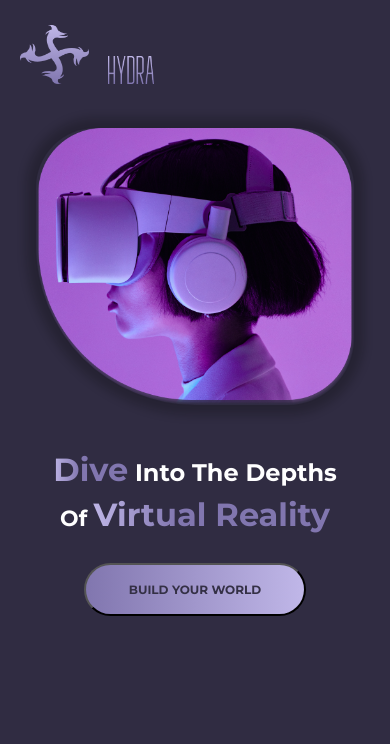
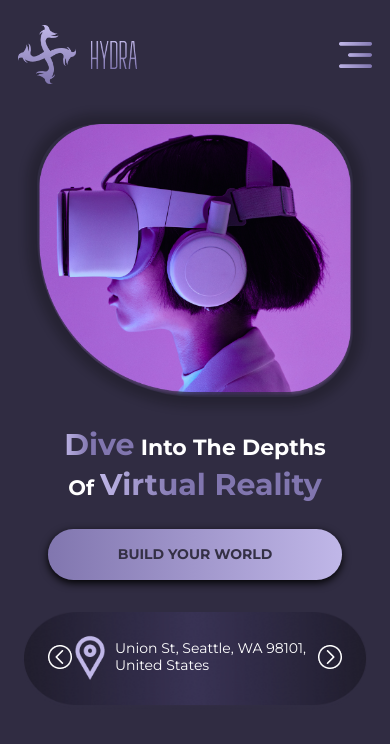
Before and after one commit to victordev86/hydra-vr, a plain HTML site: page index.html in a window 390 px wide. Drawn offline with Linux system fonts and the light colour scheme.

Commit message:
responsive version added

```diff
--- a/index.html
+++ b/index.html
@@ -19,6 +19,8 @@
 
             <img class="hydra" src="./images/HYDRA.png" alt="hydra">
 
+            <img class="menu-mobile" src="./images/menu-button.png" alt="menu-mobile">
+
             <div>
                 <a class="header-link">ABOUT</a>
                 <a class="header-link">SERVICES</a>
@@ -31,6 +33,7 @@
 
                 <button id="join">JOIN HYDRA</button>
             </div>
+
         </header>
 
         <main>
@@ -56,6 +59,8 @@
         <footer>
             <img class="rectangle" src="./images/Rectangle.png">
 
+            <img class="rectangle-mobile" src="./images/Rectangle Mobile.png">
+
             <div class="contacts">
                 <img class="location-img" src="./images/Location-Icon.png" alt="location-icon">
                 <div class="box-location">
@@ -75,6 +80,10 @@
                     <p class="email">Contact@HydraVTech.com</p>
                 </div>
             </div>
+
+            <img class="circle-left" src="/images/circle-left.png">
+
+            <img class="circle-right" src="./images/circle-right.png">
         </footer>
     </div>
 </body>
--- a/style.css
+++ b/style.css
@@ -59,7 +59,17 @@ header {
     background-color: #302C42;
     margin-left: 130px;
     margin-right: 38px;
+    box-shadow: 0px 3px 8px black;
+    border: none;
     cursor: pointer;
+}
+
+#contact-us:hover {
+    background-color: #58536d;
+}
+
+#contact-us:active {
+    background-color: #827a9e;
 }
 
 #join {
@@ -70,6 +80,8 @@ header {
     padding: 17px 34px;
     background: linear-gradient(90deg, #8176AF 0%, #C0B7E8 100%);
     border-radius: 40px;
+    box-shadow: 0px 3px 8px black;
+    border: none;
     cursor: pointer;
 }
 
@@ -140,7 +152,9 @@ p {
     color: #343045;
     background: linear-gradient(90deg, #8176AF 0%, #C0B7E8 100%);
     border-radius: 40px;
+    box-shadow: 0px 3px 8px black;
     padding: 17px 43px;
+    border: none;
     cursor: pointer;
 }
 
@@ -263,6 +277,22 @@ h5 {
     color: #302C42;
 }
 
+.menu-mobile {
+    display: none;
+}
+
+.rectangle-mobile {
+    display: none;
+}
+
+.circle-left {
+    display: none;
+}
+
+.circle-right {
+    display: none;
+}
+
 @media screen and (max-width: 900px) {
 
     .container {
@@ -272,7 +302,7 @@ h5 {
     }
 
     header {
-        display: block;
+        display: flex;
         margin: 25px 0 0 20px;
     }
 
@@ -284,6 +314,7 @@ h5 {
     .hydra {
         width: 46px;
         height: 28px;
+        margin: 0;
     }
 
     .header-link {
@@ -294,6 +325,13 @@ h5 {
         display: none;
     }
 
+    .menu-mobile {
+        display: inline-block;
+        position: relative;
+        margin: 0 20px 0 202px;
+        cursor: pointer;
+    }
+
     main {
         display: block;
     }
@@ -301,8 +339,8 @@ h5 {
     .vr-mask {
         display: block;
         margin: 0 auto;
-        width: 318.67px;
-        height: 277.04px;
+        width: 315.67px;
+        height: 273.04px;
         box-shadow: 0px 0px 10px 10px #0a0a0a3d;
         border-radius: 60px 60px 67px 160px;
     }
@@ -310,7 +348,7 @@ h5 {
     .left-section {
         display: block;
         position: absolute;
-        top: 320px;
+        top: 300px;
         width: 100%;
     }
 
@@ -321,21 +359,21 @@ h5 {
     h1 {
         display: block;
         font-weight: 700;
-        font-size: 24px;
-        line-height: 44px;
+        font-size: 22px;
+        line-height: 42px;
         text-align: center;
         width: auto;
     }
 
     span {
-        font-size: 32px;
+        font-size: 30px;
     }
 
     h2 {
         display: block;
         font-weight: 700;
-        font-size: 22px;
-        line-height: 29px;
+        font-size: 21px;
+        line-height: 22px;
         text-align: center;
         width: auto;
         margin: 5px 0 30px 0;
@@ -348,6 +386,9 @@ h5 {
     #build {
         display: block;
         margin: 0 auto;
+        padding: 17px 70px;
+        font-size: 14px;
+        line-height: 17px;
     }
 
     .arrow {
@@ -355,6 +396,77 @@ h5 {
     }
 
     footer {
+        display: flex;
+        position: relative;
+        top: 250px;
+    }
+
+    .location-img {
+        display: block;
+        width: 50px;
+        height: 50px;
+    }
+
+    .box-location {
+        display: block;
+        width: 195px;
+        margin-right: 15px;
+    }
+
+    h3 {
         display: none;
     }
+
+    .address {
+        display: block;
+        font-weight: 400;
+        font-size: 14px;
+        line-height: 17px;
+        width: 195px;
+    }
+
+    .rectangle {
+        display: none;
+    }
+
+    .contacts {
+        display: flex;
+    }
+
+    .phone-img {
+        display: none;
+    }
+
+    .box-phone {
+        display: none;
+    }
+
+    .email-img {
+        display: none;
+    }
+
+    .box-email {
+        display: none;
+    }
+
+    .rectangle-mobile {
+        display: block;
+        height: 100px;
+        width: 350px;
+        position: relative;
+        top: 5px;
+    }
+
+    .circle-left {
+        display: block;
+        position: absolute;
+        left: 45px;
+    }
+
+    .circle-right {
+        display: block;
+        position: absolute;
+        right: 45px;
+    }
+
 }
```
